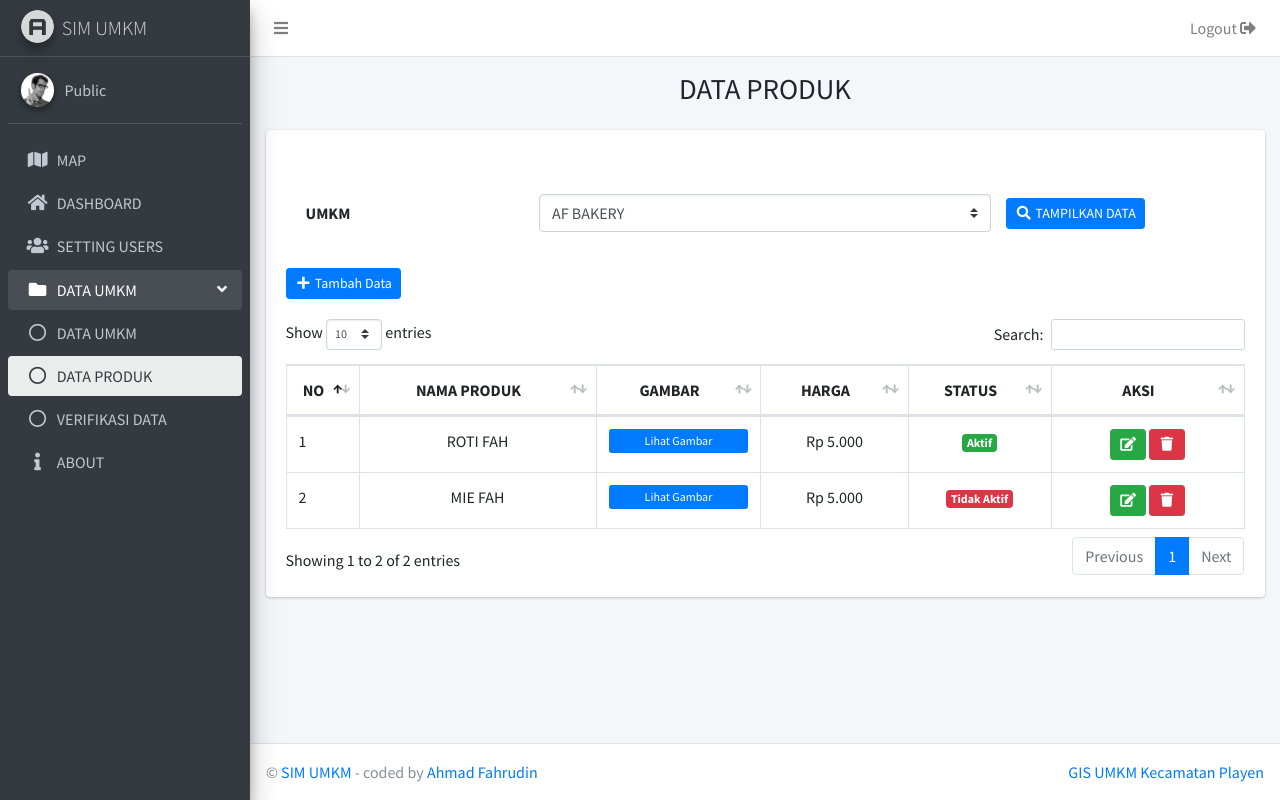
After one commit to ahmadrockets/django-webgis, a Django app: page /admn/dataproduk in a window 1280 px wide. The commit adds this page. Run offline with Django 3.2, Linux system fonts and the light colour scheme; the visitor is signed in with stand-in values (Sample User, id 1); data that the repository does not hold is empty; style sheets or scripts are compiled from the project's sources; some libraries are stand-ins or nearby versions.

Commit message:
feat:add UI dataproduk page

```diff
--- a/webGis/apps/admn/urls.py
+++ b/webGis/apps/admn/urls.py
@@ -5,4 +5,5 @@ urlpatterns = [
     path('dashboard', views.dashboard, name='admn.dashboard'),
     path('settingusers', views.settingusersPage, name='admn.settingusers'),
     path('dataumkm', views.dataUmkmPage, name='admn.dataumkm'),
+    path('dataproduk', views.dataProdukPage, name='admn.dataproduk'),
 ]
--- a/webGis/apps/admn/views.py
+++ b/webGis/apps/admn/views.py
@@ -24,3 +24,10 @@ def dataUmkmPage(request):
 
     html_template = loader.get_template('admn/dataumkm.html')
     return HttpResponse(html_template.render(context, request))
+
+@login_required
+def dataProdukPage(request):
+    context = {'segment': 'dataumkm', 'subsegment':'dataproduk'}
+
+    html_template = loader.get_template('admn/dataproduk.html')
+    return HttpResponse(html_template.render(context, request))
--- /dev/null
+++ b/webGis/apps/templates/admn/dataproduk.html
@@ -0,0 +1,207 @@
+{% extends "layouts/base.html" %}
+
+{% block title %} Setting Users {% endblock %}
+
+<!-- Element injected in the BODY element -->
+{% block body_class %} sidebar-mini {% endblock body_class %}
+
+{% block stylesheets %}
+<!-- DataTables -->
+<link rel="stylesheet" href="/static/assets/plugins/datatables-bs4/css/dataTables.bootstrap4.min.css">
+<link rel="stylesheet" href="/static/assets/plugins/datatables-responsive/css/responsive.bootstrap4.min.css">
+{% endblock stylesheets %}
+
+
+{% block content %}
+<div class="content-wrapper">
+  <!-- Main content -->
+  <section class="content">
+    <div class="content-header">
+      <div class="container-fluid">
+        <div class="row mb-2">
+          <div class="col-sm-12">
+            <center>
+              <h1 class="m-0">DATA PRODUK</h1>
+            </center>
+          </div><!-- /.col -->
+        </div><!-- /.row -->
+      </div><!-- /.container-fluid -->
+    </div>
+    <div class="container-fluid">
+      <div class="row">
+        <section class="col-sm-12">
+          <div class="card">
+            <div class="card-header border-0">
+              <div class="d-flex justify-content-between">
+                <h3 class="card-title"></h3>
+              </div>
+            </div>
+            <div class="card-body">
+              <div class="row">
+                <section class="col-sm-12">
+                  <form class="form-horizontal">
+                    <div class="card-body">
+                      <div class="form-group row">
+                        <label for="search_umkm" class="col-sm-3 col-form-label">UMKM</label>
+                        <div class="col-sm-6">
+                          <select class="custom-select" id="search_umkm" name="search_umkm">
+                            <option value="">== Silahkan Pilih ==</option>
+                            <option value="AF STUDIO">AF STUDIO</option>
+                            <option value="AF BAKERY" selected>AF BAKERY</option>
+                          </select>
+                        </div>
+                        <div class="col-sm-3">
+                          <a href="#" class="btn btn-primary btn-sm mt-1"><i class="fas fa-search fa-fw"></i> TAMPILKAN DATA</a>
+                        </div>
+                      </div>
+                    </div>
+                  </form>
+                </section>
+              </div>
+              <a class="btn btn-primary btn-sm" style="margin-bottom:20px;" onclick="tambahdata()"><i class="fas fa-plus fa-fw"></i> Tambah Data</a>
+              <table id="dt_users" class="table table-bordered">
+                <thead>
+                  <tr>
+                    <th width="30"><center>NO</center></th>
+                    <th><center>NAMA PRODUK</center></th>
+                    <th><center>GAMBAR</center></th>
+                    <th><center>HARGA</center></th>
+                    <th width="100"><center>STATUS</center></th>
+                    <th width="150"><center>AKSI</center></th>
+                  </tr>
+                </thead>
+                <tbody>
+                  <tr>
+                    <td>1</td>
+                    <td align="center">ROTI FAH</td>
+                    <td align="center"><a type="button" class="btn btn-block btn-primary btn-xs">Lihat Gambar</a></td>
+                    <td align="center">Rp 5.000</td>
+                    <td align="center"><small class="badge badge-success">Aktif</small></td>
+                    <td align="center">
+                      <a class="btn btn-success btn-sm" onclick="edit(1)"><i class="fas fa-edit fa-fw"></i></a>
+                      <a class="btn btn-danger btn-sm"><i class="fas fa-trash fa-fw"></i></a>
+                    </td>
+                  </tr>
+                  <tr>
+                    <td>2</td>
+                    <td align="center">MIE FAH</td>
+                    <td align="center"><a type="button" class="btn btn-block btn-primary btn-xs">Lihat Gambar</a></td>
+                    <td align="center">Rp 5.000</td>
+                    <td align="center"><small class="badge badge-danger">Tidak Aktif</small></td>
+                    <td align="center">
+                      <a class="btn btn-success btn-sm" onclick="edit(1)"><i class="fas fa-edit fa-fw"></i></a>
+                      <a class="btn btn-danger btn-sm"><i class="fas fa-trash fa-fw"></i></a>
+                    </td>
+                  </tr>
+                </tbody>
+              </table>
+            </div>
+          </div>
+        </section>
+      </div>
+    </div>
+  </section>
+  <!-- /.content -->
+</div>
+
+<div class="modal" id="modal_settinguser" tabindex="-1" role="dialog">
+  <div class="modal-dialog modal-lg" role="document">
+    <div class="modal-content">
+      <div class="modal-header">
+        <h5 class="modal-title">FORM DATA PRODUK</h5>
+        <button type="button" class="close" data-dismiss="modal" aria-label="Close">
+          <span aria-hidden="true">&times;</span>
+        </button>
+      </div>
+      <div class="modal-body">
+        <form class="form-horizontal">
+          <div class="card-body">
+            <div class="form-group row">
+              <label for="dataproduk_umkm" class="col-sm-3 col-form-label">UMKM</label>
+              <div class="col-sm-9">
+                <select disabled class="custom-select" id="dataproduk_umkm" name="dataproduk_umkm">
+                  <option value="">== Silahkan Pilih ==</option>
+                  <option value="AF BAKERY" selected>AF BAKERY</option>
+                  <option value="AF STUDIO">AF STUDIO</option>
+                </select>
+              </div>
+            </div>
+            <div class="form-group row">
+              <label for="dataproduk_namaproduk" class="col-sm-3 col-form-label">NAMA PRODUK</label>
+              <div class="col-sm-9">
+                <input type="text" class="form-control" id="dataproduk_namaproduk" name="dataproduk_namaproduk"
+                  placeholder="Masukkan Nama Produk">
+              </div>
+            </div>
+            <div class="form-group row">
+              <label for="dataproduk_keterangan" class="col-sm-3 col-form-label">KETERANGAN</label>
+              <div class="col-sm-9">
+                <textarea class="form-control" placeholder="Masukkan Keterangan" id="dataproduk_keterangan" rows="5"></textarea>
+              </div>
+            </div>
+            <div class="form-group row">
+              <label for="dataproduk_harga" class="col-sm-3 col-form-label">HARGA</label>
+              <div class="col-sm-9">
+                <input type="text" class="form-control" id="dataproduk_harga" name="dataproduk_harga"
+                  placeholder="Masukkan Harga">
+              </div>
+            </div>
+            <div class="form-group row">
+              <label for="dataproduk_gambar" class="col-sm-3 col-form-label">GAMBAR</label>
+              <div class="col-sm-9">
+                <div class="custom-file">
+                  <input type="file" class="custom-file-input" id="dataproduk_gambar" name="dataproduk_gambar">
+                  <label class="custom-file-label" for="customFile">Pilih File</label>
+                </div>
+              </div>
+            </div>
+            <div class="form-group row">
+              <label for="dataproduk_status" class="col-sm-3 col-form-label">STATUS</label>
+              <div class="col-sm-9">
+                <select class="custom-select" id="dataproduk_status" name="dataproduk_status">
+                  <option value="">== Silahkan Pilih ==</option>
+                  <option value="Aktif">Aktif</option>
+                  <option value="Tidak Aktif">Tidak Aktif</option>
+                </select>
+              </div>
+            </div>
+          </div>
+        </form>
+      </div>
+      <div class="modal-footer">
+        <button type="button" class="btn btn-danger" data-dismiss="modal"><i class="fas fa-ban fa-fw"></i>
+          BATAL</button>
+        <button type="button" class="btn btn-success"><i class="fas fa-save fa-fw"></i> SIMPAN</button>
+      </div>
+    </div>
+  </div>
+</div>
+
+{% endblock content %}
+
+
+<!-- Specific Page JS goes HERE  -->
+{% block javascripts %}
+<!-- DataTables -->
+<script src="/static/assets/plugins/datatables/jquery.dataTables.min.js"></script>
+<script src="/static/assets/plugins/datatables-bs4/js/dataTables.bootstrap4.min.js"></script>
+<script src="/static/assets/plugins/datatables-responsive/js/dataTables.responsive.min.js"></script>
+<script src="/static/assets/plugins/datatables-responsive/js/responsive.bootstrap4.min.js"></script>
+<script>
+  $("#dt_users").DataTable({
+    "responsive": true,
+    "autoWidth": false,
+  });
+  function tambahdata() {
+    $("#modal_settinguser").modal("show");
+    $("#dataproduk_namaproduk").val("");
+    $("#dataproduk_keterangan").val("");
+    $("#dataproduk_harga").val("");
+    $("#dataproduk_gambar").val("");
+    $("#dataproduk_status").val("");
+  }
+  function edit(id) {
+    $("#modal_settinguser").modal("show");
+  }
+</script>
+{% endblock javascripts %}
--- a/webGis/apps/templates/includes/sidebar.html
+++ b/webGis/apps/templates/includes/sidebar.html
@@ -77,7 +77,7 @@
               </a>
             </li>
             <li class="nav-item">
-              <a href="#" class="nav-link">
+              <a href="{% url 'admn.dataproduk' %}" class="nav-link {% if 'dataproduk' in subsegment %} active {% endif %}">
                 <i class="far fa-circle nav-icon"></i>
                 <p>DATA PRODUK</p>
               </a>
```
Also changed, not shown: webGis/apps/templates/admn/dataumkm.html (+13 -7 lines).
